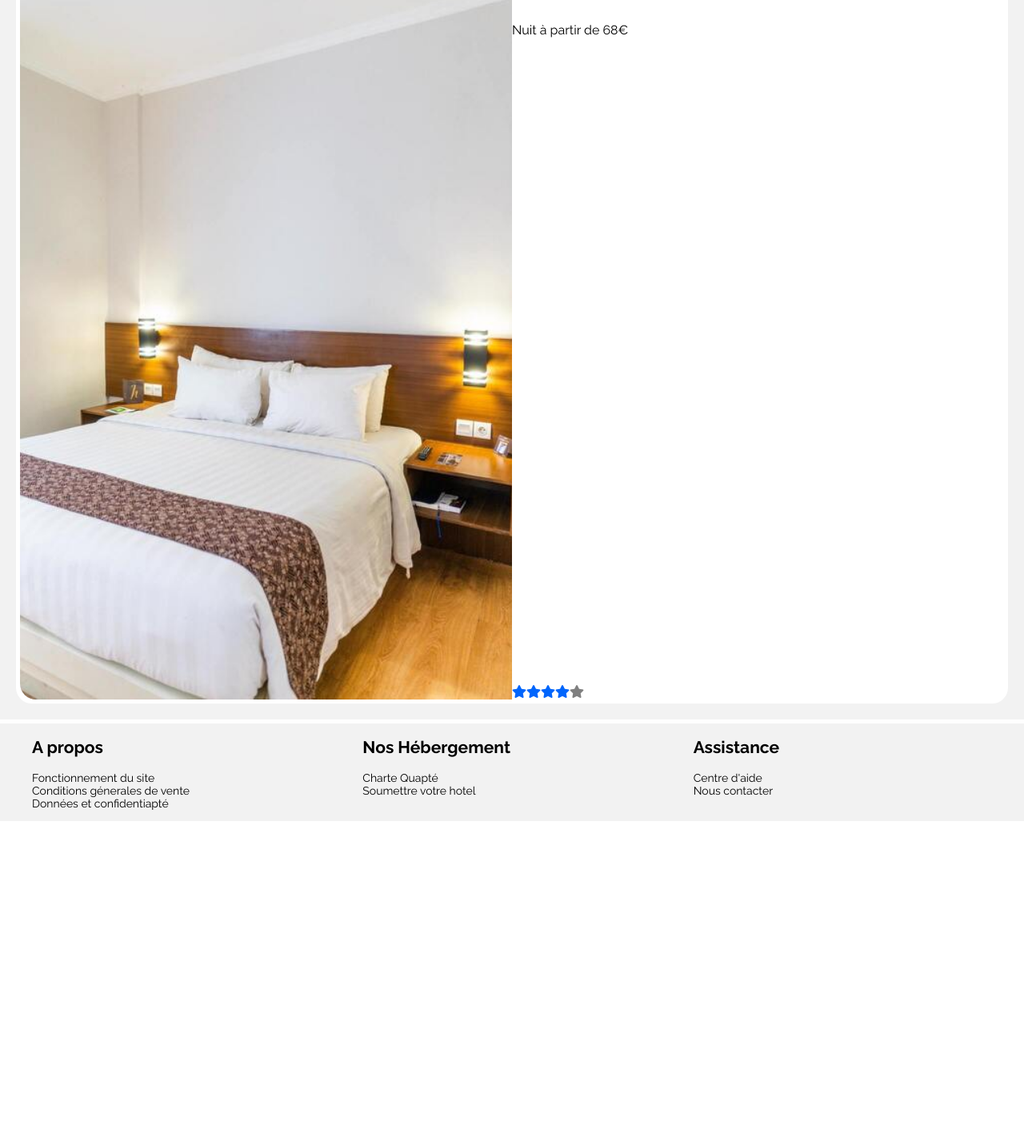
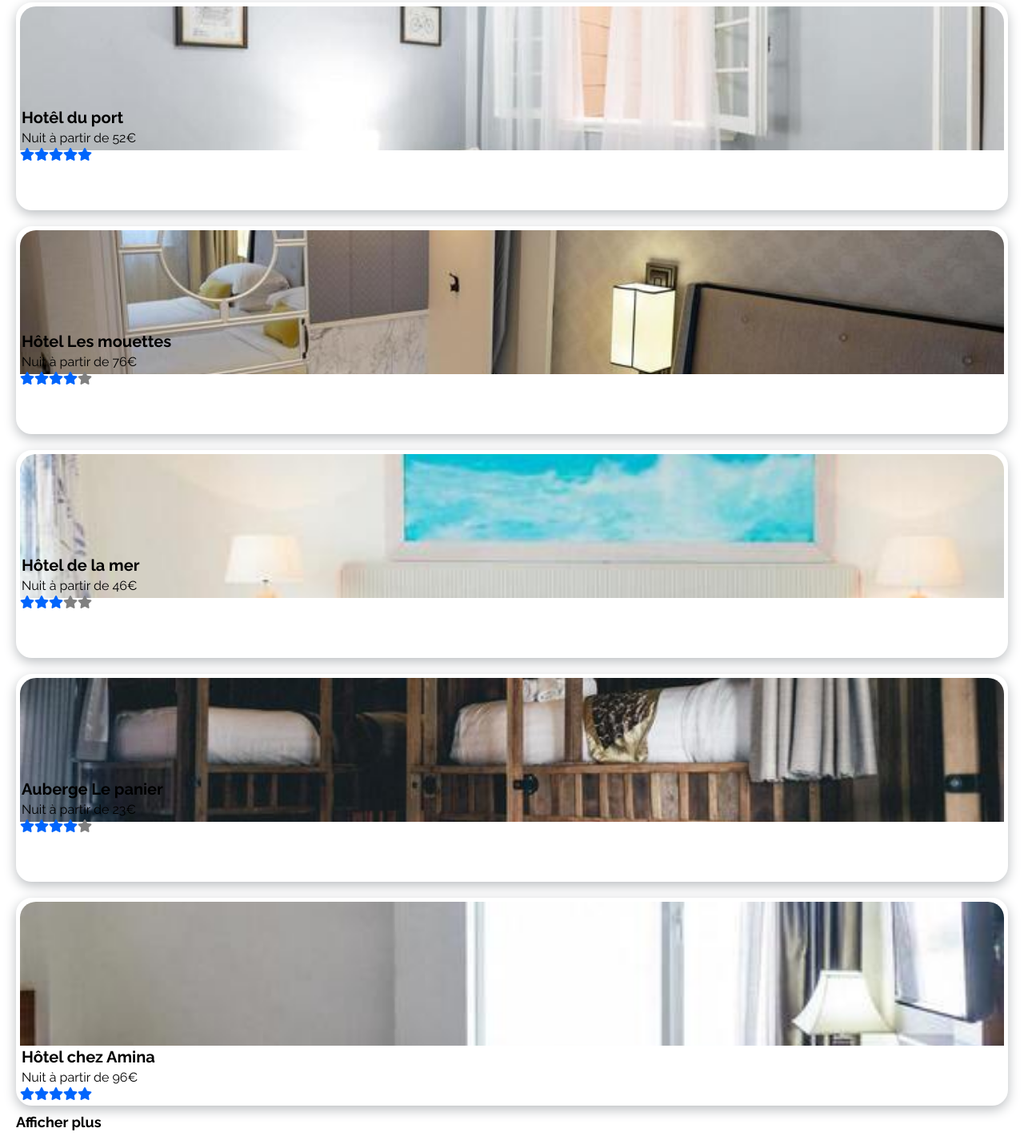
Before and after one commit to ilyass-ezzouine/EZZOUINE_ILYASS_2_25022021, a plain HTML site: page projet2.html in a window 1280 px wide. Shown: the part 1323-2749 px from the top of the page at 80% size. Before the commit the page ends 2350 px from the top, so only its background shows below. Drawn offline with Linux system fonts and the light colour scheme.

Commit message:
Signed-off-by: Ilyass EZZOUINE <ilyass.ezzouine1@gmail.com>

```diff
--- a/P2.css
+++ b/P2.css
@@ -183,14 +183,14 @@ section {
   width: 100%;
 }
 
-.section1 {
+.hebergements_populaires {
   display: flex;
   width: 100%;
   padding: 10px;
   background-color: #f2f2f2;
   flex-direction: column;
 }
-.articlesection1 {
+.hebergements_populaires .articlesection {
   display: flex;
   background-color: white;
   border: 5px solid white;
@@ -198,16 +198,16 @@ section {
   margin: 10px;
 }
 
-.sectionTitle {
+.hebergements_populaires .sectionTitle {
   display: flex;
   justify-content: space-between;
 }
 
-.textsection1 {
+.textsection {
   font-weight: bold;
 }
 
-.picturesection1{
+.hebergements_populaires .articlesection .picturesection{
         width:50%;
         height: 100%;
         border-radius: 20px;
@@ -215,10 +215,10 @@ section {
 
 .photohebergement{
         width: 100%;
-        height: 100%;
+        height: 180px;
         border-radius: 20px 0 0 20px;
         object-fit: cover;
-
+        display: block;
 }
 
 .infohebergement {
@@ -239,10 +239,51 @@ section {
   margin-top: auto;
 }
 
-.section2 {
+.hebergements {
+  display: flex;
+  width: 100%;
+  padding: 10px;
+  flex-direction: column;
 }
 
-.section3 {
+.hebergements .articlesection {
+  display: flex;
+  flex-direction: column;
+  background-color: white;
+  border: 5px solid white;
+  box-shadow: 0px 5px 15px #bcbfc2;
+  border-radius: 20px;
+  margin: 10px;
+
+}
+
+.hebergements .articlesection .picturesection{
+  width:100%;
+  height: 50%;
+}
+
+.hebergements .articlesection .picturesection .photohebergement{
+  border-radius: 20px 20px 0 0;
+}
+
+.hebergements .articlesection .infohebergement p {
+  margin: 2px;
+}
+
+.articlesection a{
+  text-decoration: none;
+  color: black;
+}
+
+.linkafficherplus{
+  text-decoration: none;
+  color: black;
+  font-size: 18px;
+  font-weight: bold;
+  padding-left: 10px
+}
+
+.activites {
 }
 
 .bottomcontainer {
--- a/projet2.html
+++ b/projet2.html
@@ -74,14 +74,14 @@
 
     <div class="sectioncontainer">
       <section>
-        <div class="section1">
+        <div class="hebergements_populaires">
           <div class="sectionTitle">
-            <span class="textsection1"> Les plus populaires </span>
-            <span class="iconsection1"><i class="fas fa-search"></i> </span>
+            <span class="textsection"> Les plus populaires </span>
+            <span class="iconsection"><i class="fas fa-search"></i> </span>
           </div>
 
-          <article class="articlesection1" href="#">
-            <span class="picturesection1">
+          <article class="articlesection" href="#">
+            <span class="picturesection">
               <img class="photohebergement"
                 src="Projet 2 - Reservia\images\hebergements\4_small\emile-guillemot-Bj_rcSC5XfE-unsplash.jpg"
               />
@@ -97,8 +97,8 @@
             </div>
           </article>
 
-          <article class="articlesection1" href="#">
-            <span class="picturesection1">
+          <article class="articlesection" href="#">
+            <span class="picturesection">
               <img class="photohebergement"
                 src="Projet 2 - Reservia\images\hebergements\4_small\aw-creative-VGs8z60yT2c-unsplash.jpg"
               />
@@ -114,8 +114,8 @@
             </div>
           </article>
 
-          <article class="articlesection1" href="#">
-            <span class="picturesection1">
+          <article class="articlesection" href="#">
+            <span class="picturesection">
               <img class="photohebergement"
                 src="Projet 2 - Reservia\images\hebergements\4_small\febrian-zakaria-sjvU0THccQA-unsplash.jpg"
               />
@@ -133,11 +133,122 @@
 
         </div>
 
-        <div class="section2"></div>
+        <div class="hebergements">
+          <div class="sectionTitle">
+            <h2 class="textsection"> Hébergements à Merseille </h2>
+          </div>
 
-        <div class="section3"></div>
+          <article class="articlesection" href="#">
+            <span class="picturesection">
+              <img class="photohebergement"
+                src="Projet 2 - Reservia\images\hebergements\4_small\marcus-loke-WQJvWU_HZFo-unsplash.jpg"
+              />
+            </span>
+            <div class="infohebergement">
+              <p>Auberge la Cannebière</p>
+              <p>Nuit à partir de 25€</p>
+              <span class="stars">
+                <i class="fas fa-star"></i><i class="fas fa-star"></i
+                ><i class="fas fa-star"></i><i class="fas fa-star"></i
+                ><i class="fas gris fa-star"></i>
+              </span>
+            </div>
+          </article>
+
+          <article class="articlesection" href="#">
+            <span class="picturesection">
+              <img class="photohebergement"
+                src="Projet 2 - Reservia\images\hebergements\4_small\fred-kleber-gTbaxaVLvsg-unsplash.jpg"
+              />
+            </span>
+            <div class="infohebergement">
+              <p>Hotêl du port</p>
+              <p>Nuit à partir de 52€</p>
+              <span class="stars">
+                <i class="fas fa-star"></i><i class="fas fa-star"></i
+                ><i class="fas fa-star"></i><i class="fas fa-star"></i
+                ><i class="fas fa-star"></i>
+              </span>
+            </div>
+          </article>
+
+          <article class="articlesection" href="#">
+            <span class="picturesection">
+              <img class="photohebergement"
+                src="Projet 2 - Reservia\images\hebergements\4_small\reisetopia-B8WIgxA_PFU-unsplash.jpg"
+              />
+            </span>
+            <div class="infohebergement">
+              <p>Hôtel Les mouettes</p>
+              <p>Nuit à partir de 76€</p>
+              <span class="stars">
+                <i class="fas fa-star"></i><i class="fas fa-star"></i
+                ><i class="fas fa-star"></i><i class="fas fa-star"></i
+                ><i class="fas gris fa-star"></i>
+              </span>
+            </div>
+          </article>
+
+          <article class="articlesection" href="#">
+            <span class="picturesection">
+              <img class="photohebergement"
+                src="Projet 2 - Reservia\images\hebergements\4_small\annie-spratt-Eg1qcIitAuA-unsplash.jpg"
+              />
+            </span>
+            <div class="infohebergement">
+              <p>Hôtel de la mer</p>
+              <p>Nuit à partir de 46€</p>
+              <span class="stars">
+                <i class="fas fa-star"></i><i class="fas fa-star"></i
+                ><i class="fas fa-star"></i><i class="fas gris fa-star"></i
+                ><i class="fas gris fa-star"></i>
+              </span>
+            </div>
+          </article>
+
+          <article class="articlesection" href="#">
+            <span class="picturesection">
+              <img class="photohebergement"
+                src="Projet 2 - Reservia\images\hebergements\4_small\nicate-lee-kT-ZyaiwBe0-unsplash.jpg"
+              />
+            </span>
+            <div class="infohebergement">
+              <p>Auberge Le panier</p>
+              <p>Nuit à partir de 23€</p>
+              <span class="stars">
+                <i class="fas fa-star"></i><i class="fas fa-star"></i
+                ><i class="fas fa-star"></i><i class="fas fa-star"></i
+                ><i class="fas gris fa-star"></i>
+              </span>
+            </div>
+          </article>
+
+          <article class="articlesection" >
+            <a href="#">
+            <span class="picturesection">
+              <img class="photohebergement"
+                src="Projet 2 - Reservia\images\hebergements\4_small\febrian-zakaria-M6S1WvfW68A-unsplash.jpg"
+              />
+            </span>
+            <div class="infohebergement">
+              <p>Hôtel chez Amina</p>
+              <p>Nuit à partir de 96€</p>
+              <span class="stars">
+                <i class="fas fa-star"></i><i class="fas fa-star"></i
+                ><i class="fas fa-star"></i><i class="fas fa-star"></i
+                ><i class="fas fa-star"></i>
+              </span>
+            </div>
+          </a>
+          </article>
+
+          <a  class="linkafficherplus" href="#">  Afficher plus</a>
+        </div>
+
+        <div class="activites"></div>
       </section>
     </div>
+  </div>
 
     <div class="bottomcontainer">
       <footer>
```
